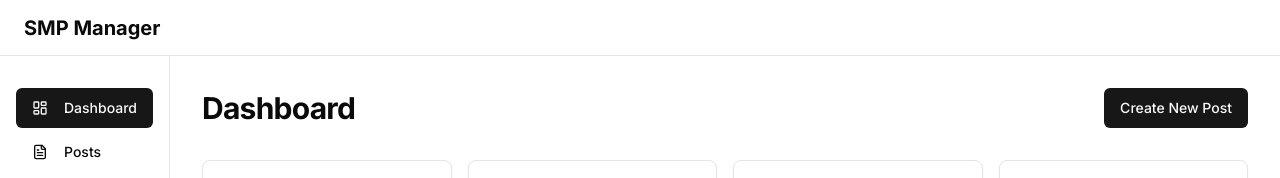
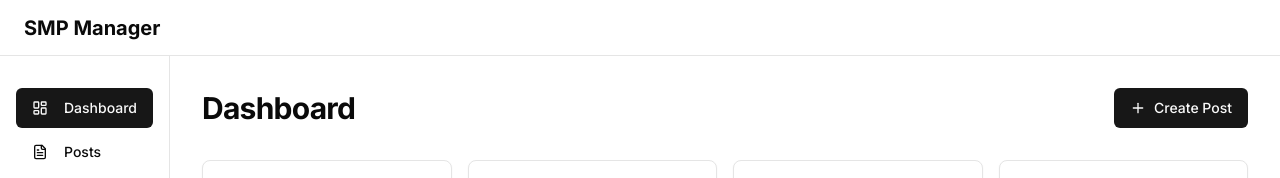
Before and after one commit to sargsarmen/smp-manager, a Next.js app: page / in a window 1280 px wide. Shown: the top 178 px of the page. Built offline with nearby package versions, Linux system fonts and the light colour scheme.

Commit message:
fix: make create button consistent

```diff
--- a/app/page.tsx
+++ b/app/page.tsx
@@ -2,7 +2,7 @@ import type { Metadata } from "next"
 import { Button } from "@/components/ui/button"
 import { Card, CardContent, CardDescription, CardHeader, CardTitle } from "@/components/ui/card"
 import { Tabs, TabsContent, TabsList, TabsTrigger } from "@/components/ui/tabs"
-import { Users, MessageSquare, Heart, Share2 } from "lucide-react"
+import { Users, MessageSquare, Heart, Share2, Plus } from "lucide-react"
 import Link from "next/link"
 import { Overview } from "@/components/dashboard/overview"
 import { RecentPosts } from "@/components/dashboard/recent-posts"
@@ -22,9 +22,13 @@ export default function DashboardPage() {
           <div className="flex items-center justify-between">
             <h1 className="text-3xl font-bold tracking-tight">Dashboard</h1>
             <div className="flex items-center gap-2">
-              <Button asChild>
-                <Link href="/posts/new">Create New Post</Link>
-              </Button>
+              <Link href="/posts/new">
+                <Button type="button">
+                  <Plus className="h-4 w-4" />
+                  <span className="hidden sm:inline">Create Post</span>
+                  <span className="sm:hidden">New</span>
+                </Button>
+              </Link>
             </div>
           </div>
           <div className="grid gap-4 md:grid-cols-2 lg:grid-cols-4">
--- a/app/posts/page.tsx
+++ b/app/posts/page.tsx
@@ -157,7 +157,7 @@ export default function PostsPage() {
             <h1 className="text-3xl font-bold tracking-tight">Posts</h1>
             <Link href="/posts/new">
               <Button type="button">
-                <Plus className="mr-2 h-4 w-4" />
+                <Plus className="h-4 w-4" />
                 <span className="hidden sm:inline">Create Post</span>
                 <span className="sm:hidden">New</span>
               </Button>
--- a/app/schedule/ScheduleClientPage.tsx
+++ b/app/schedule/ScheduleClientPage.tsx
@@ -149,8 +149,9 @@ export default function ScheduleClientPage() {
             <h1 className="text-3xl font-bold tracking-tight">Content Calendar</h1>
             <Link href="/posts/new">
               <Button type="button">
-                <Plus className="mr-2 h-4 w-4" />
-                Create New Post
+                <Plus className="h-4 w-4" />
+                <span className="hidden sm:inline">Create Post</span>
+                <span className="sm:hidden">New</span>
               </Button>
             </Link>
           </div>
```
